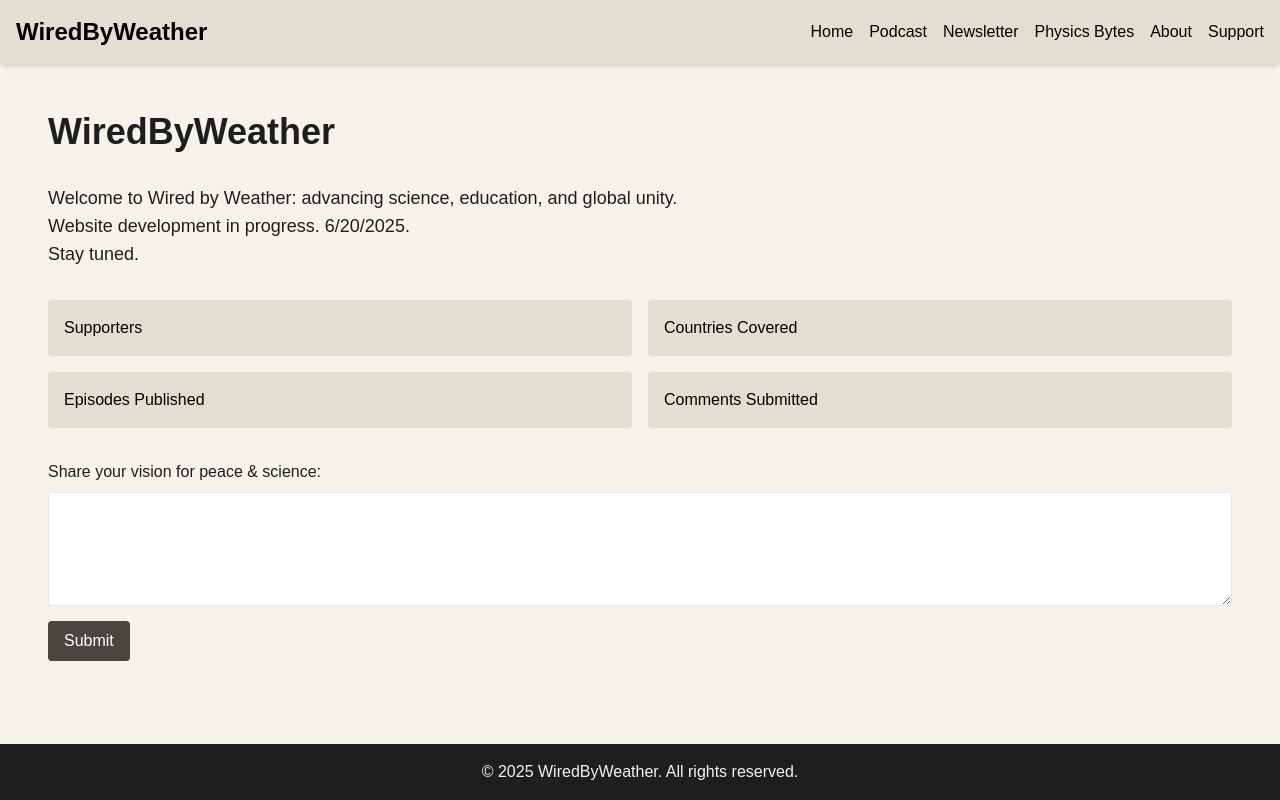
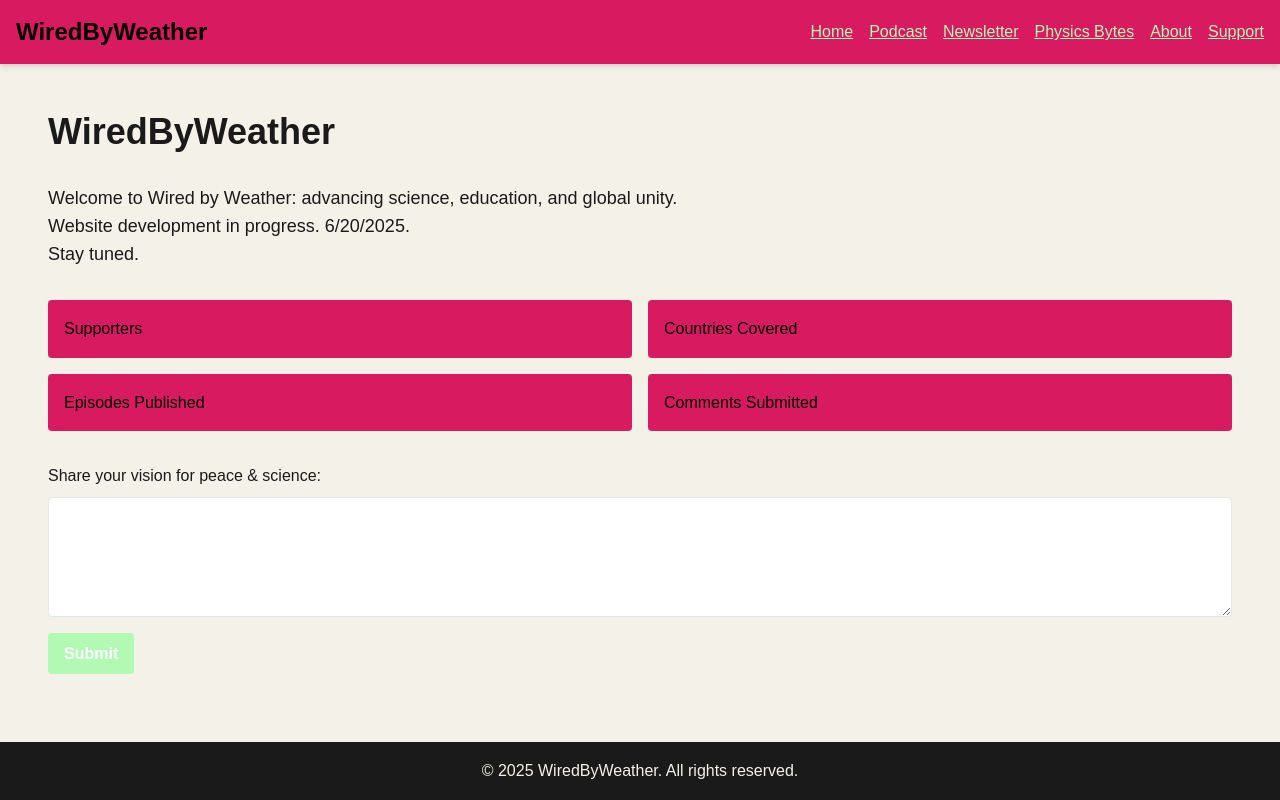
Before and after one commit to Seuss28/wiredbyweather, a Next.js app: page / in a window 1280 px wide. Built offline with nearby package versions, Linux system fonts and the light colour scheme.

Commit message:
minor tweeks

```diff
--- a/src/app/globals.css
+++ b/src/app/globals.css
@@ -2,20 +2,45 @@
 @tailwind components;
 @tailwind utilities;
 
-/* You can still add any of your custom styles below */
+/* === Custom Global Styles === */
 :root {
-  --background: #f6f3eb;
-  --foreground: #1e1e1e;
-  --accent: #e2ded1;
-  --border: #bdb8aa;
-  --secondary: #4a463f;
-  --highlight: #877f6c;
-  --link: #3a6ea5;
-  --hover: #2f4f72;
+  --background: #f4f1e8;
+  --foreground: #1a1a1a;
+  --accent: #d81b60;       /* Magenta */
+  --secondary: #b2fab4;    /* Pale Green */
+  --font-sans: 'Arial', sans-serif;
+}
+
+@media (prefers-color-scheme: dark) {
+  :root {
+    --background: #1a1a1a;
+    --foreground: #f4f1e8;
+    --accent: #ff4081;
+    --secondary: #c8e6c9;
+  }
 }
 
 body {
   background-color: var(--background);
   color: var(--foreground);
-  font-family: Arial, Helvetica, sans-serif;
+  font-family: var(--font-sans);
+  line-height: 1.6;
 }
+
+a {
+  color: var(--secondary);
+  text-decoration: underline;
+}
+
+button {
+  background-color: var(--secondary);
+  color: black;
+  border-radius: 0.375rem;
+  padding: 0.5rem 1rem;
+  font-weight: 600;
+  transition: background-color 0.2s;
+}
+
+button:hover {
+  background-color: #a5d6a7;
+}
--- a/tailwind.config.js
+++ b/tailwind.config.js
@@ -1,21 +1,15 @@
 /** @type {import('tailwindcss').Config} */
 module.exports = {
   content: [
-    './src/**/*.{js,ts,jsx,tsx}',
-    './app/**/*.{js,ts,jsx,tsx}',
-    './components/**/*.{js,ts,jsx,tsx}',
+    "./src/**/*.{js,ts,jsx,tsx}",
   ],
   theme: {
     extend: {
       colors: {
-        background: '#f6f3eb',     // soft warm beige
-        foreground: '#1e1e1e',     // charcoal black
-        accent: '#e2ded1',         // subtle box background
-        border: '#bdb8aa',         // gentle border
-        secondary: '#4a463f',      // muted earth-tone for buttons
-        highlight: '#877f6c',      // optional lighter text or tag color
-        link: '#3a6ea5',           // link color, not too bright
-        hover: '#2f4f72',          // for link or button hover
+        background: 'var(--background)',
+        foreground: 'var(--foreground)',
+        accent: 'var(--accent)',
+        secondary: 'var(--secondary)',
       },
     },
   },
```
